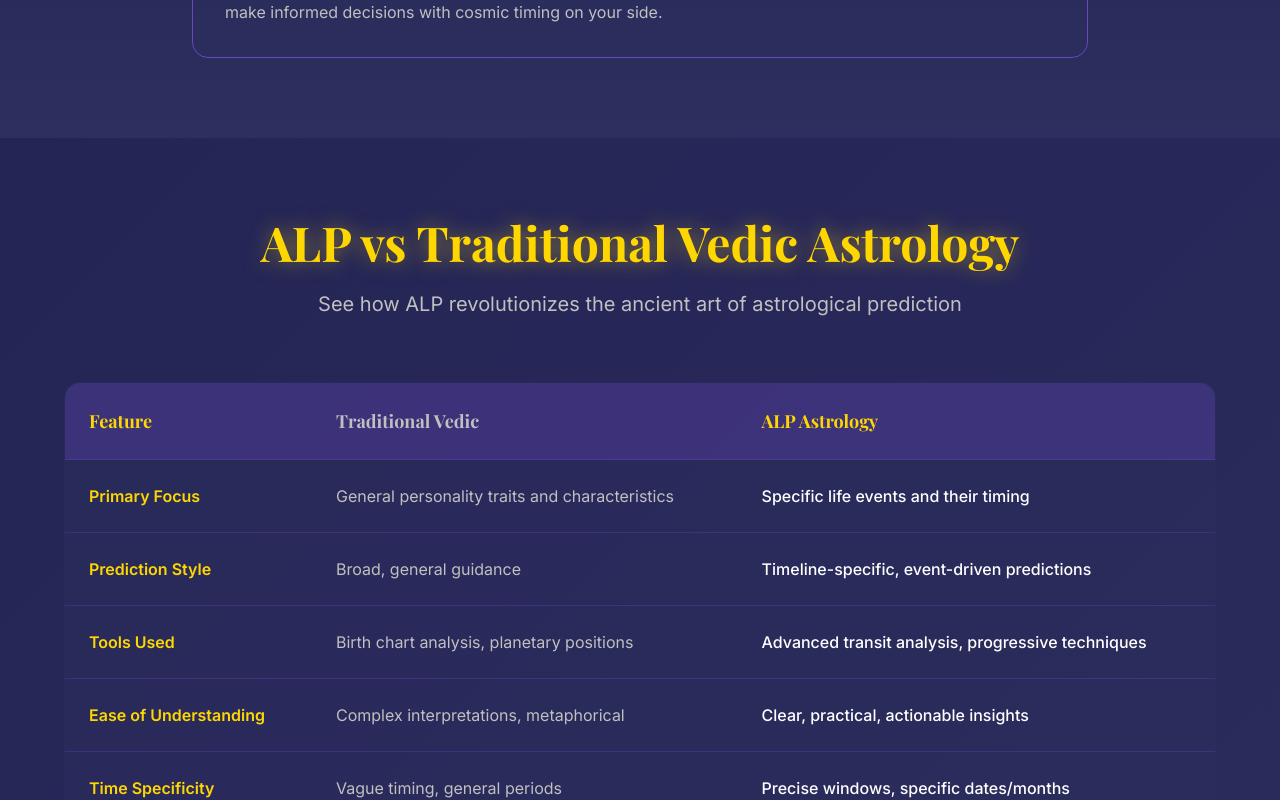
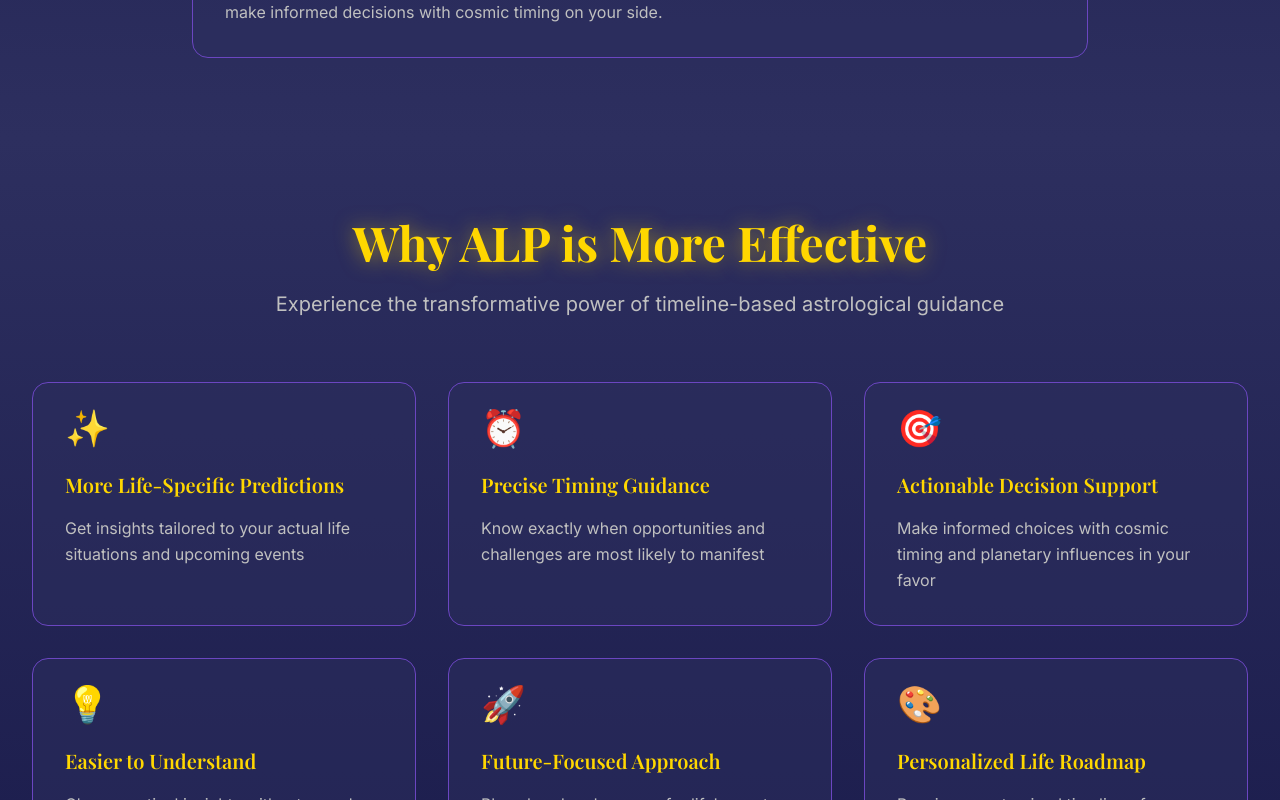
Before and after one commit to JK2705/astro-life-unveiled-web, a React (Vite) app: page / in a window 1280 px wide. Shown: the part 1920-2720 px from the top of the page. Built offline with nearby package versions, Linux system fonts and the light colour scheme.

Commit message:
Remove comparison table
Removed the ALP vs. Traditional Vedic Astrology comparison table component from the website.

```diff
--- a/src/pages/Index.tsx
+++ b/src/pages/Index.tsx
@@ -4,7 +4,6 @@ import Navigation from '../components/Navigation';
 import HeroSection from '../components/HeroSection';
 import AstrologerIntro from '../components/AstrologerIntro';
 import ALPExplanation from '../components/ALPExplanation';
-import ComparisonTable from '../components/ComparisonTable';
 import BenefitsSection from '../components/BenefitsSection';
 import ServicesSection from '../components/ServicesSection';
 import TestimonialsSection from '../components/TestimonialsSection';
@@ -18,7 +17,6 @@ const Index = () => {
       <HeroSection />
       <AstrologerIntro />
       <ALPExplanation />
-      <ComparisonTable />
       <BenefitsSection />
       <ServicesSection />
       <TestimonialsSection />
```
